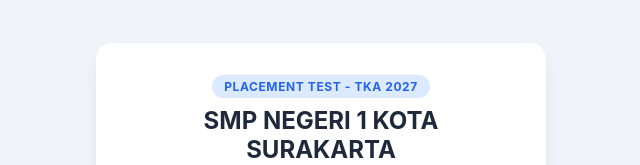
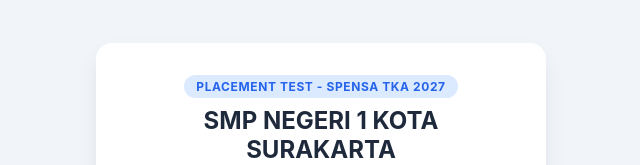
Before and after one commit to dwispensa7-prog/place7.github.io, a plain HTML site: page index.html in a window 1280 px wide. Shown: the top 165 px of the page, without its empty margins (319-959 px from the left). Drawn offline with Linux system fonts and the light colour scheme.

Commit message:
Update placement test title in login screen

```diff
--- a/index.html
+++ b/index.html
@@ -436,7 +436,7 @@
   <main id="login-screen">
     <div class="card">
       <div class="card-header">
-        <span class="badge-info">PLACEMENT TEST - TKA 2027</span>
+        <span class="badge-info">PLACEMENT TEST - SPENSA TKA 2027</span>
         <h1 id="display-exam-title">Penilaian TKA 2027</h1>
         <p>Masukkan identitas dan token ujian untuk memulai</p>
       </div>
```
